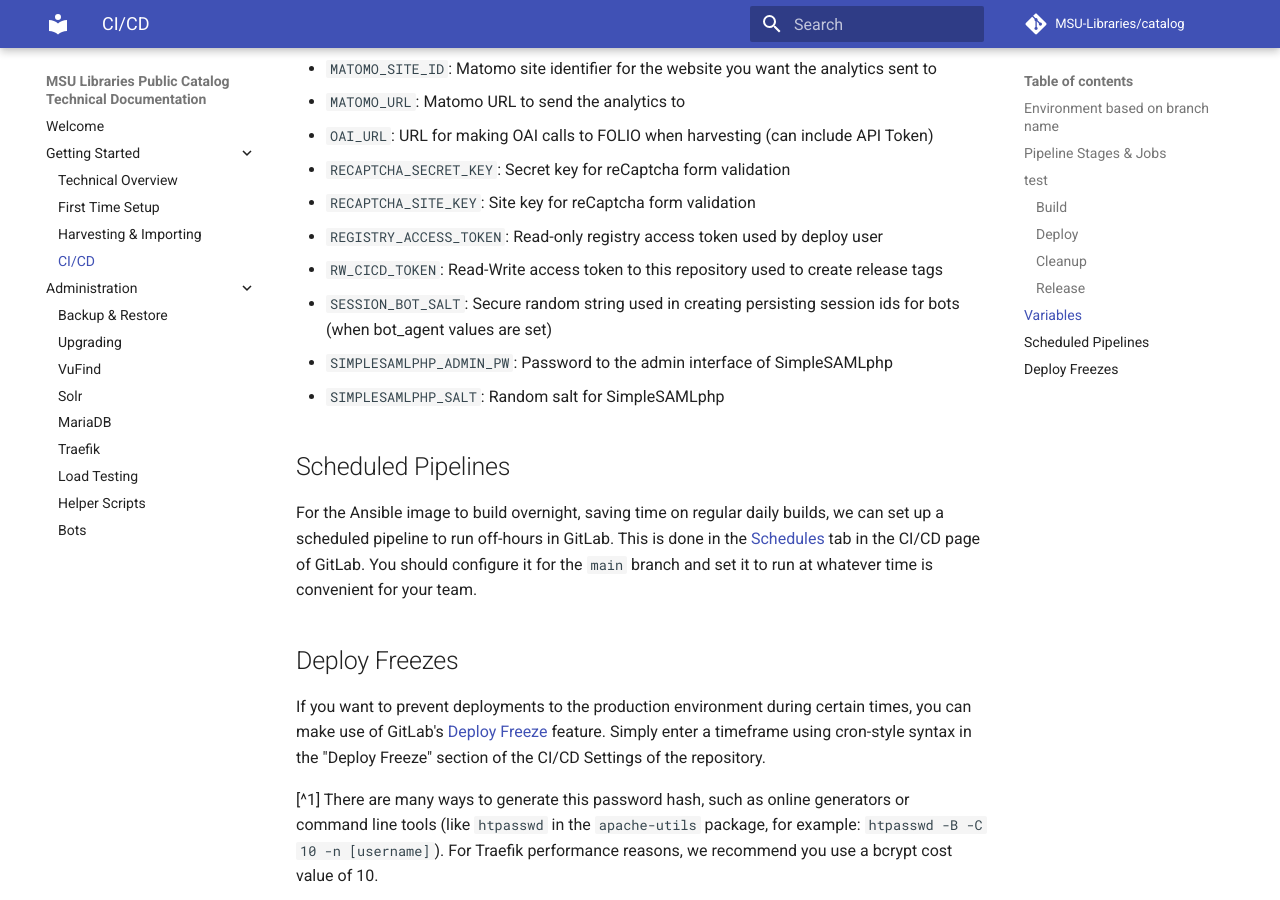
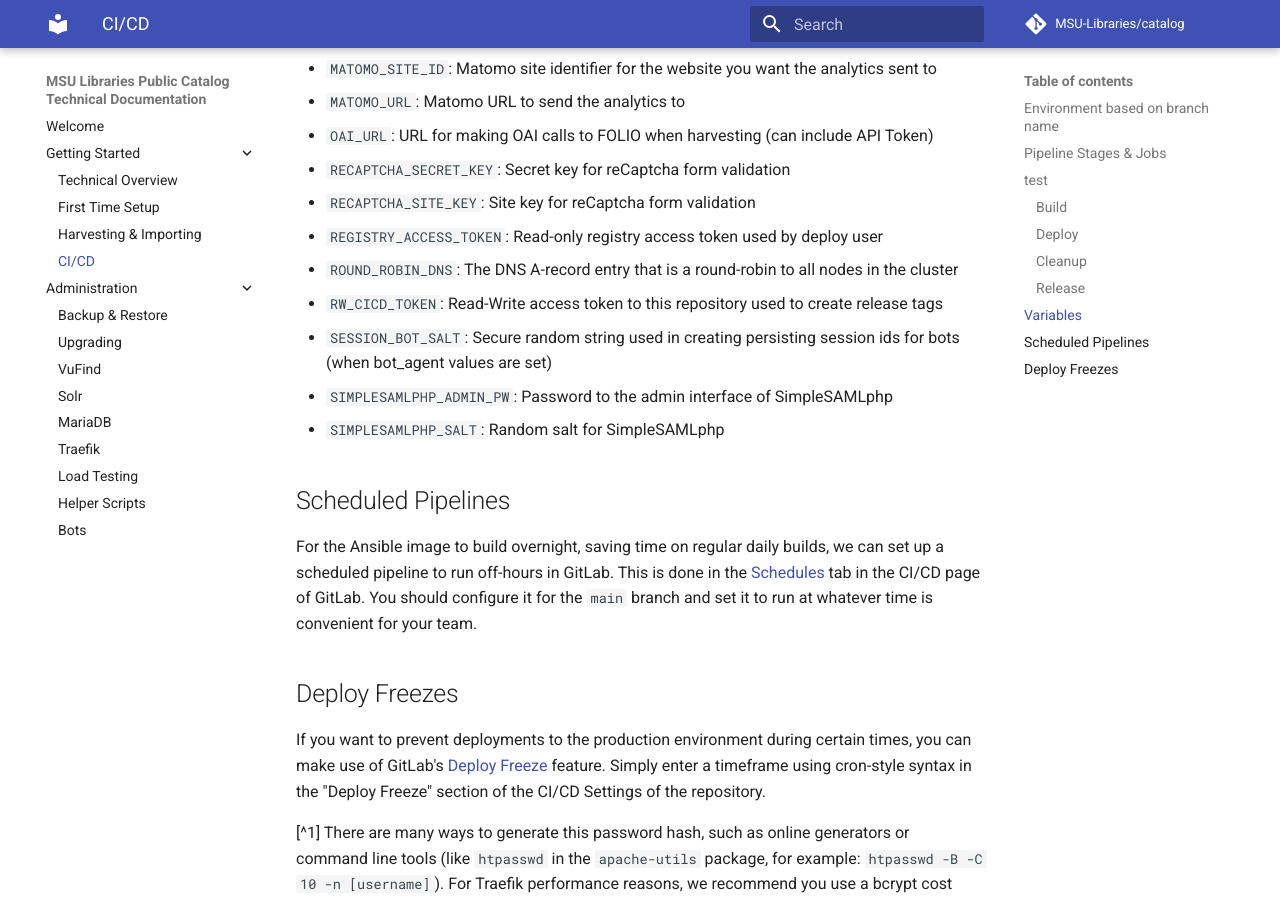
Before and after one commit to MSU-Libraries/catalog, an MkDocs documentation site: the page built from docs/CICD.md, in a window 1280 px wide and 900 px high, scrolled down 4364 px. Built offline with MkDocs 1.6.1 and Material for MkDocs 9.7.7, drawn with Linux system fonts in a browser that asks for light colours; comment, search, counter and statistics services are not loaded.

Commit message:
PC-1042 Update DNS terraform to use CI variable for A-record and update terraform state bucket

```diff
--- a/docs/CICD.md
+++ b/docs/CICD.md
@@ -148,6 +148,7 @@ resources such as Solr and the Traefik dashboard
 * `RECAPTCHA_SECRET_KEY`: Secret key for reCaptcha form validation
 * `RECAPTCHA_SITE_KEY`: Site key for reCaptcha form validation
 * `REGISTRY_ACCESS_TOKEN`: Read-only registry access token used by deploy user
+* `ROUND_ROBIN_DNS`: The DNS A-record entry that is a round-robin to all nodes in the cluster
 * `RW_CICD_TOKEN`: Read-Write access token to this repository used to create release tags
 * `SESSION_BOT_SALT`: Secure random string used in creating persisting session ids for bots (when bot_agent values are set)
 * `SIMPLESAMLPHP_ADMIN_PW`: Password to the admin interface of SimpleSAMLphp
```
Also changed, not shown: 1 other file.
